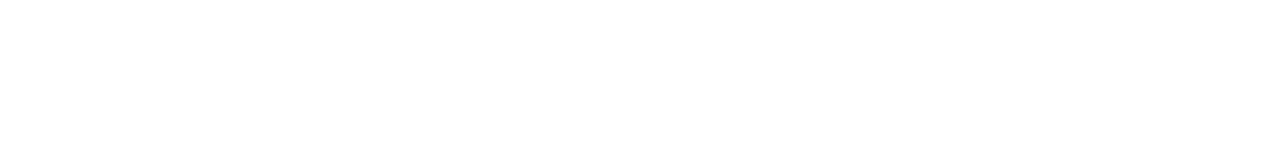
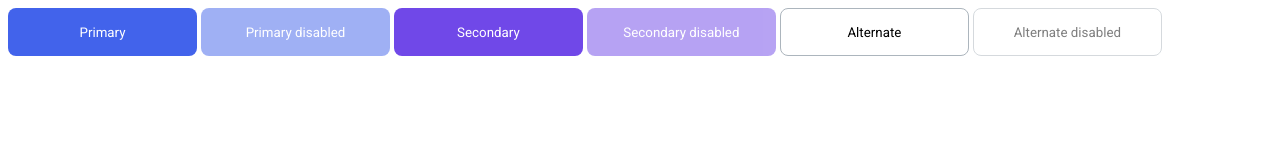
Before and after one commit to js-tasks-ru/htmlcss-20230411_eugenia-surago, a website: page 03-lection1/01-button/index.html in a window 1280 px wide. Drawn offline with Linux system fonts and the light colour scheme.

Commit message:
added buttons foe 3 lecture

```diff
--- a/03-lection1/01-button/button.css
+++ b/03-lection1/01-button/button.css
@@ -1 +1,52 @@
-/* Стилизация кнопки */
+:root {
+   --main-opacity: 0.5;
+ }
+
+button {
+     border-radius: 8px;
+     height: 48px;
+     width: 189px;
+     border: none;
+ }
+
+ .primary:hover {
+    background: #2342C0;
+ }
+
+ .primary {
+    background: #4263EB;
+    color: #FFFFFF;
+ }
+
+ .primary_disabled {
+    opacity: var(--main-opacity);
+    pointer-events: none;
+ }
+
+ .secondary:hover {
+    background:#5028C6;
+ }
+
+ .secondary {
+    background: #7048E8;
+    color: #FFFFFF;
+ }
+
+ .secondary_disabled {
+    opacity: var(--main-opacity);
+    pointer-events: none;
+ }
+
+ .alternate:hover {
+    border: 1px solid #000000;
+ }
+
+ .alternate {
+    background: #FFFFFF;
+    border: 1px solid #ACB5BD;
+ }
+
+ .alternate_disabled {
+    opacity: var(--main-opacity);
+    pointer-events: none;
+ }
--- a/03-lection1/01-button/index.html
+++ b/03-lection1/01-button/index.html
@@ -6,6 +6,11 @@
         <link rel="stylesheet" href="./button.css">
     </head>
     <body>
-
+    <button class="primary">Primary</button>
+    <button class="primary primary_disabled">Primary disabled</button>
+    <button class="secondary">Secondary</button>
+    <button class="secondary secondary_disabled">Secondary disabled</button>
+    <button class="alternate">Alternate</button>
+    <button class="alternate alternate_disabled">Alternate disabled</button>
     </body>
 </html>
```
